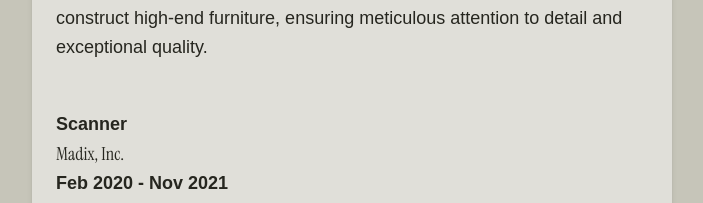
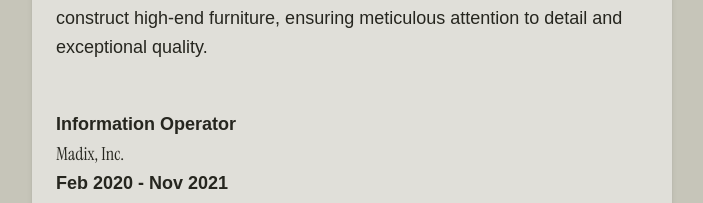
Before and after one commit to aceralrighty/ziv-consulting, a Next.js app: page / in a window 1280 px wide. Shown: the part 3809-4012 px from the top of the page, without its empty margins (288-991 px from the left). Built offline with nearby package versions, Linux system fonts and the light colour scheme.

Commit message:
changed naming in experience

```diff
--- a/app/components/experience.js
+++ b/app/components/experience.js
@@ -17,7 +17,7 @@ const experience = [
         duties: " Collaborated with an eight-person team in a fast-paced environment to construct high-end furniture, ensuring meticulous attention to detail and exceptional quality."
     },
     {
-        title: "Scanner",
+        title: "Information Operator",
         company: "Madix, Inc.",
         length: "Feb 2020 - Nov 2021",
         where: " Terrell, Texas ",
```
